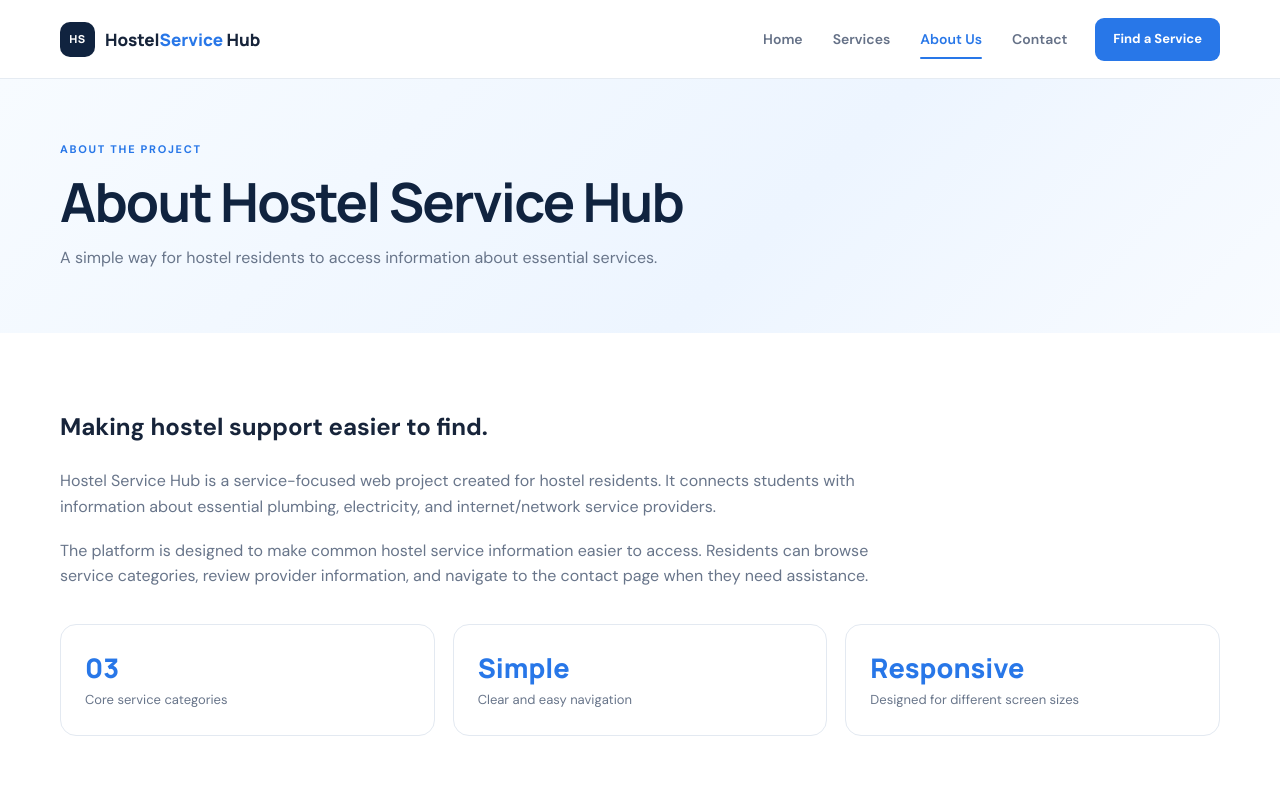
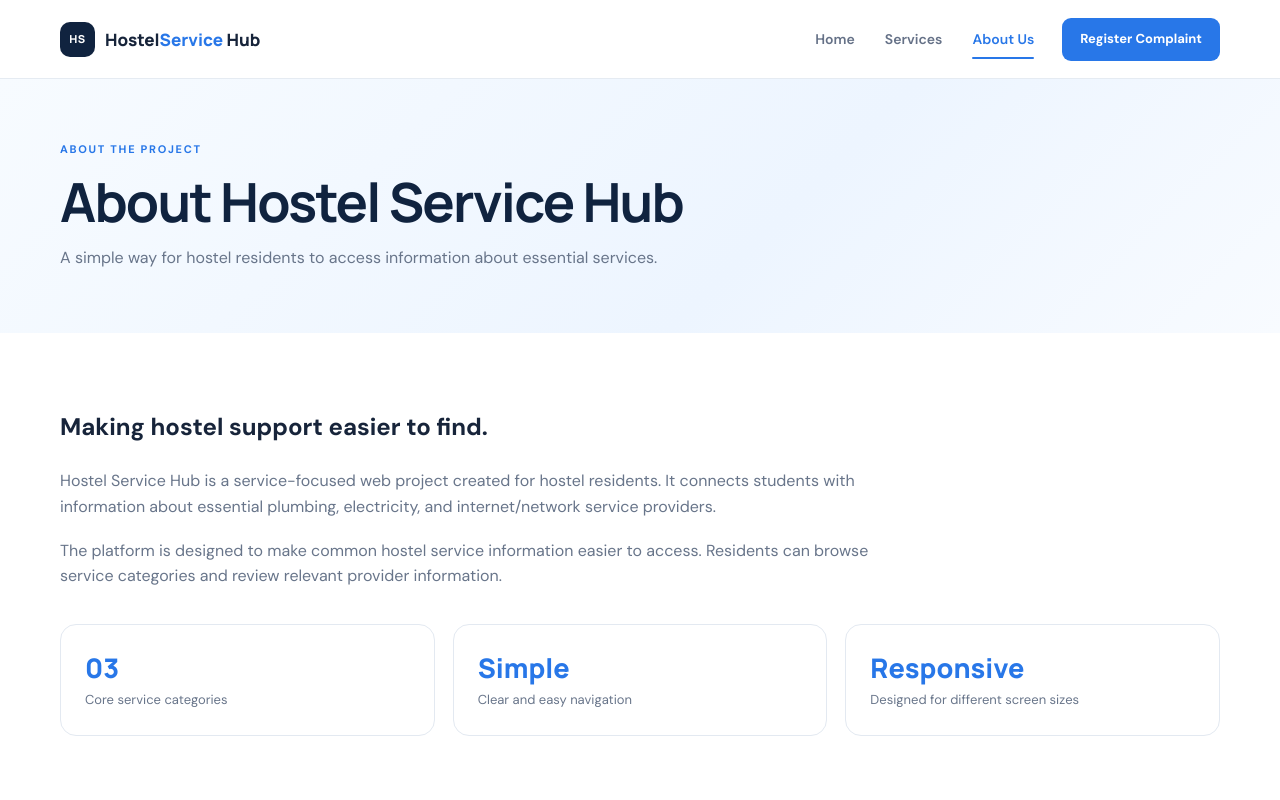
Before and after one commit to AaditayaJain/FWD-143, a plain HTML site: page about.html in a window 1280 px wide. Shown: the top 800 px of the page. Drawn offline with Linux system fonts and the light colour scheme.

Commit message:
Revise navigation and update about section text
Updated navigation links and modified content for clarity.

```diff
--- a/about.html
+++ b/about.html
@@ -15,9 +15,8 @@
       <a href="index.html" class="">Home</a>
       <a href="services.html" class="">Services</a>
       <a href="about.html" class="active">About Us</a>
-      <a href="contact.html" class="">Contact</a>
     </nav>
-    <a href="services.html" class="nav-button">Find a Service</a>
+    <a href="complaint.html" class="nav-button">Register Complaint</a>
   </div>
 </header>
 
@@ -31,7 +30,7 @@
   <div class="about-copy">
     <h2 class="section-heading" style="margin-bottom:22px">Making hostel support easier to find.</h2>
     <p>Hostel Service Hub is a service-focused web project created for hostel residents. It connects students with information about essential plumbing, electricity, and internet/network service providers.</p>
-    <p>The platform is designed to make common hostel service information easier to access. Residents can browse service categories, review provider information, and navigate to the contact page when they need assistance.</p>
+    <p>The platform is designed to make common hostel service information easier to access. Residents can browse service categories and review relevant provider information.</p>
   </div>
   <div class="about-highlights">
     <div class="highlight-card"><strong>03</strong><span>Core service categories</span></div>
@@ -49,7 +48,7 @@
 <footer class="site-footer">
   <div class="container footer-wrapper">
     <div>
-      <a href="index.html" class="logo footer-logo"><span class="logo-mark">HS</span><span>Hostel<span class="logo-accent">Service</span> Hub</span></a>
+      <a href="../index.html" class="logo footer-logo"><span class="logo-mark">HS</span><span>Hostel<span class="logo-accent">Service</span> Hub</span></a>
       <p>Connecting hostel residents with essential services.</p>
     </div>
     <div class="footer-right">
```
